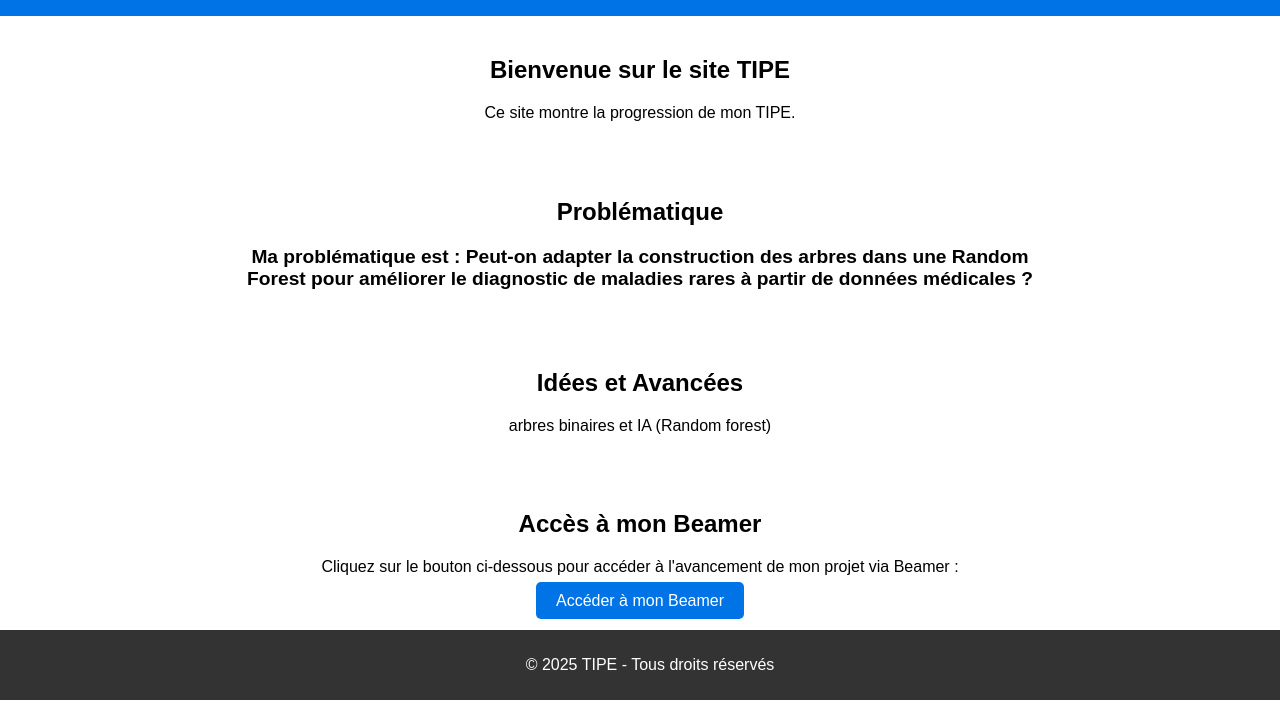
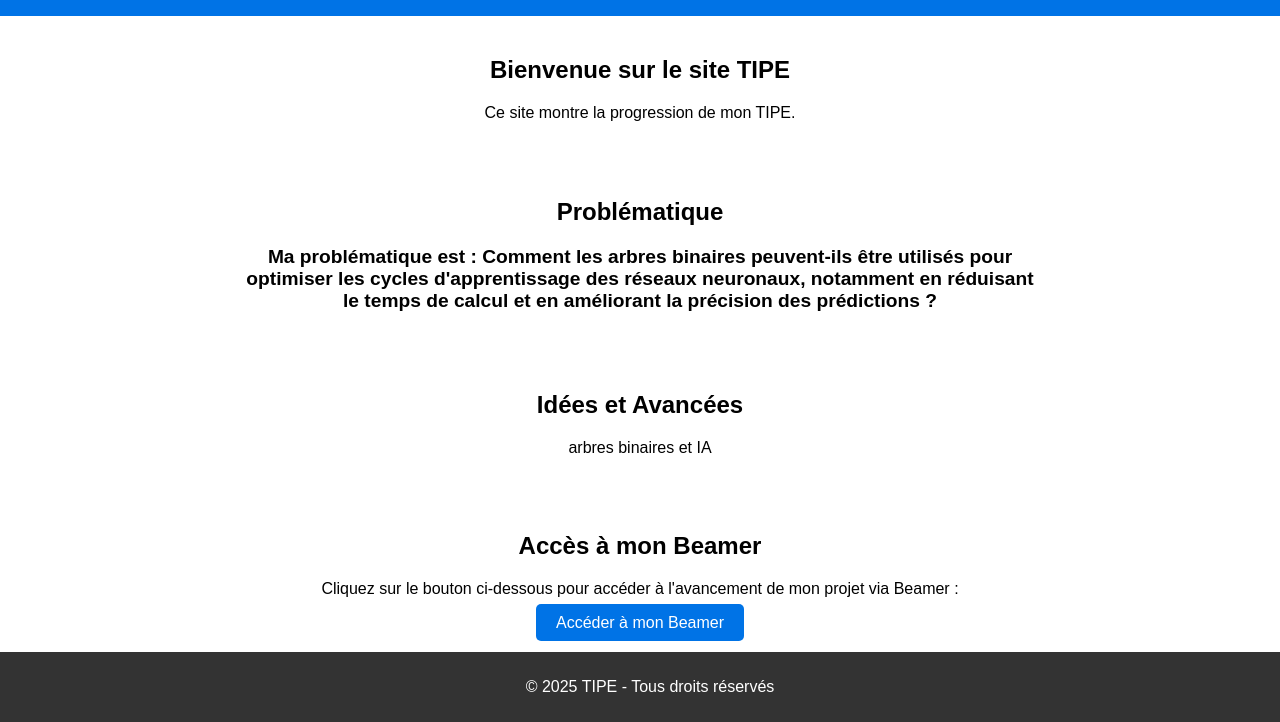
Before and after one commit to Alexandre1315/Alexandre1315.github.io, a plain HTML site: page index.html in a window 1280 px wide. Shown: the part 94-816 px from the top of the page. Drawn offline with Linux system fonts and the light colour scheme.

Commit message:
Update index.html

```diff
--- a/index.html
+++ b/index.html
@@ -55,12 +55,12 @@
     <section id="problematique">
         <h2>Problématique</h2>
         <p style="font-size: larger; font-weight: bold;">
-  Ma problématique est : Peut-on adapter la construction des arbres dans une Random Forest pour améliorer le diagnostic de maladies rares à partir de données médicales ?
+  Ma problématique est : Comment les arbres binaires peuvent-ils être utilisés pour optimiser les cycles d'apprentissage des réseaux neuronaux, notamment en réduisant le temps de calcul et en améliorant la précision des prédictions ?
 </p>
     </section>
     <section id="idees">
         <h2>Idées et Avancées</h2>
-        <p>arbres binaires et IA (Random forest)</p>
+        <p>arbres binaires et IA </p>
     </section>
 
     <!-- Ajout du bouton pour accéder au Beamer -->
```
